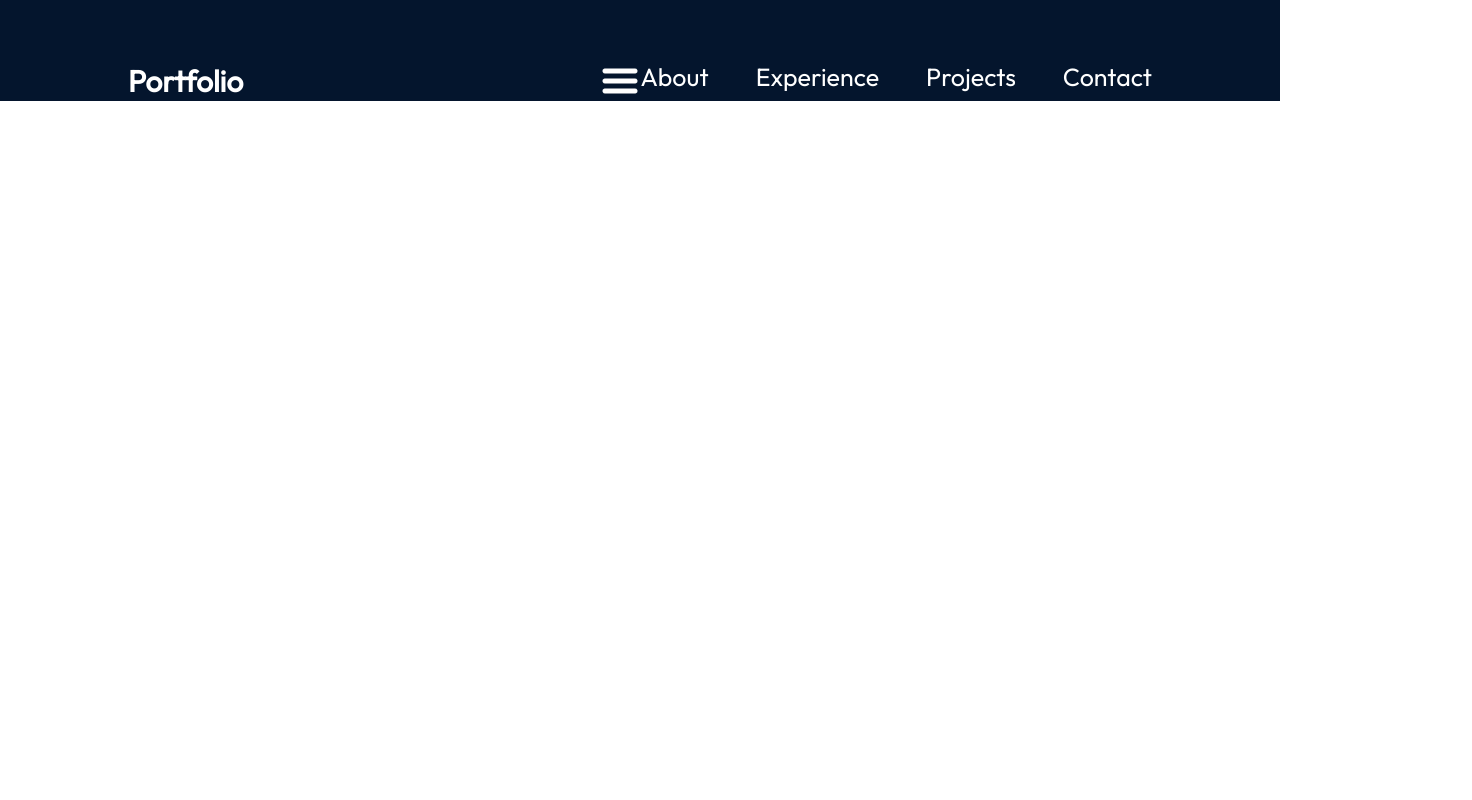
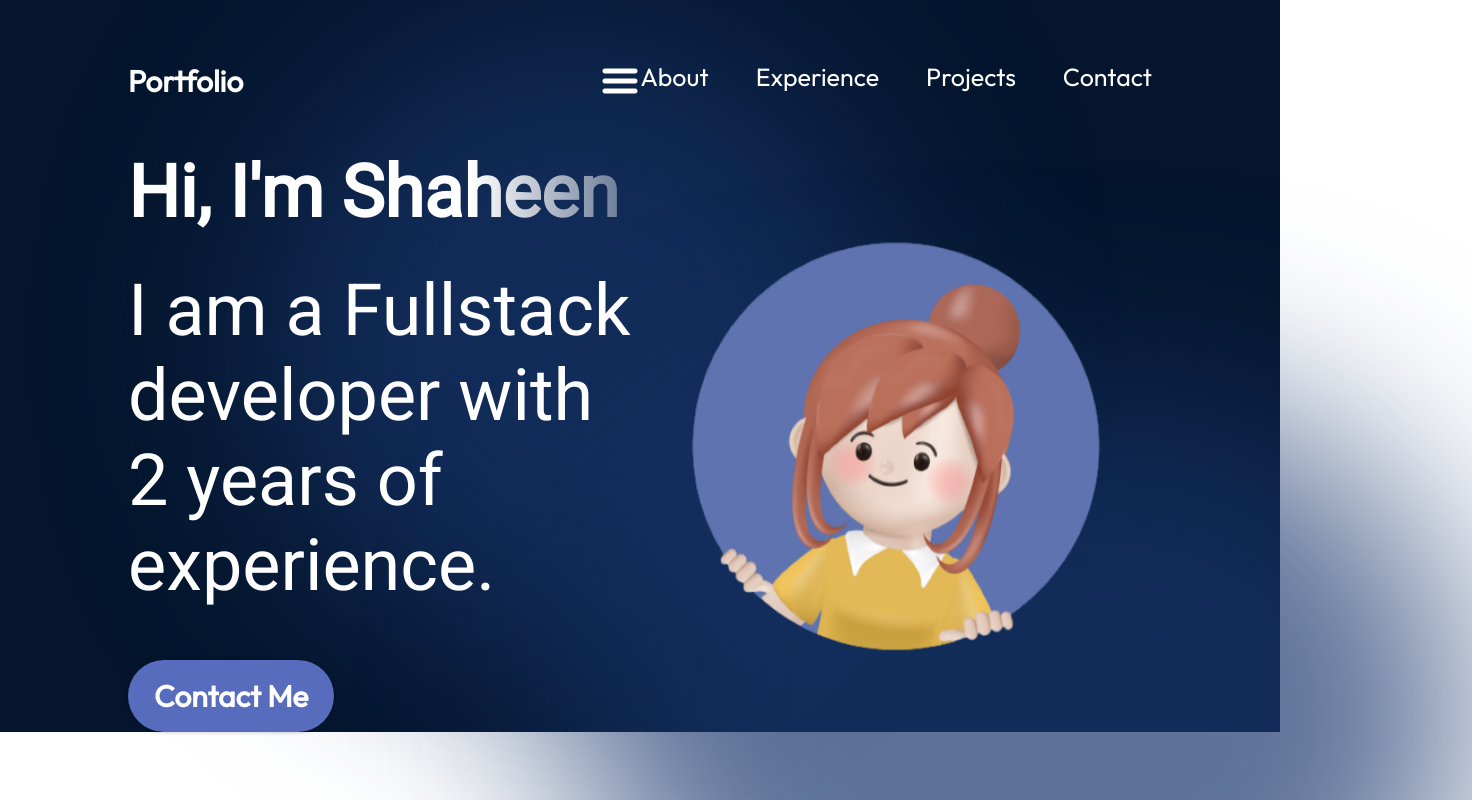
Before and after one commit to vthz/portfolio-website, a React (Vite) app: page / in a window 1280 px wide. Shown: the top 800 px of the page, 1472 px wide, since content can reach past the window. Built offline with nearby package versions, Linux system fonts and the light colour scheme.

Commit message:
Hero section completed

```diff
--- a/src/App.jsx
+++ b/src/App.jsx
@@ -1,10 +1,12 @@
 import styles from './App.module.css'
 import Navbar from './components/Navbar/Navbar'
+import Hero from "./components/Hero/Hero"
 
 function App() {
 
   return <div className={styles.App}>
     <Navbar/>
+    <Hero/>
   </div>
 }
 
--- /dev/null
+++ b/src/components/Hero/Hero.jsx
@@ -0,0 +1,20 @@
+import React from 'react'
+import { getImageUrl } from '../../utils'
+import styles from "./Hero.module.css";
+
+const Hero = () => {
+  return (
+  <section className={styles.container}>
+    <div className={styles.content}>
+        <h1 className={styles.title}>Hi, I'm Shaheen</h1>
+        <p className={styles.description}>I am a Fullstack developer with 2 years of experience.</p>
+        <a className={styles.contactBtn} href="mailto:snshohin@gmail.com">Contact Me</a>
+    </div>
+    <img className={styles.heroImg} src={getImageUrl("hero/heroImage.png")} alt='Profile pic'/>
+    <div className={styles.topBlur}/>
+    <div className={styles.bottomBlur}/>
+  </section>
+  )
+}
+
+export default Hero
--- /dev/null
+++ b/src/components/Hero/Hero.module.css
@@ -0,0 +1,106 @@
+@import "../../vars.css";
+
+.container{
+    position: relative;
+    display: flex;
+    align-items: center;
+    justify-content: space-between;
+    margin-top: 49px;
+    z-index: 1;
+    margin-left: 10%;
+    margin-right: 10%;
+}
+
+.content{
+    display: flex;
+    flex-direction: column;
+    align-items: flex-start;
+    color: var(--color-text);
+    z-index: 1;
+}
+
+.title{
+    font-size: 72px;
+    font-weight: 900;
+    margin-bottom: 33px;
+    font-family: var(--font-roboto);
+    background: linear-gradient(90deg, rgba(255,255,255,1) 70%, rgba(255,255,255,0) 120%);
+    -webkit-text-fill-color: transparent;
+    -webkit-background-clip: text;
+}
+
+.description{
+    font-size: 72px;
+    font-family: var(--font-roboto);
+    margin-bottom: 52px;
+}
+
+.contactBtn{
+    text-decoration: none;
+    background-color: var(--color-primary);
+    color: var(--color-text);
+    border-radius: 100px;
+    font-size: 30px;
+    font-weight: 600;
+    padding: 17px 26px;
+    box-shadow: 0 0 4px rgba(0,0,0,0.25)
+}
+
+.heroImg{
+    width: 50%;
+    z-index: 1;
+    animation-name: floating;
+    animation-duration: 3s;
+    animation-iteration-count: infinite;
+    animation-timing-function: ease-in-out;
+}
+
+@keyframes floating{
+    0% {
+        transform: translate(0, 0px);
+    }
+    50% {
+        transform: translate(0, 10px);
+    }
+    100% {
+        transform: translate(0, -0px);
+    }
+}
+
+.topBlur{
+    position: absolute;
+    width: 50vw;
+    height: 50vw;
+    min-width: 350px;
+    min-height: 350px;
+    top:-128px;
+    left:10vw;
+    border-radius: 764px;
+    background: rgba(25,55,109,0.7);
+    filter: blur(100px);
+    z-index: 0;
+}
+
+.bottomBlur{
+    position: absolute;
+    width: 70vw;
+    height: 50vw;
+    min-width: 350px;
+    min-height: 250px;
+    top:246px;
+    right:-25vw;
+    border-radius: 764px;
+    background: rgba(25,55,109,0.7);
+    filter: blur(100px);
+    z-index: 0;
+}
+
+@media screen and (max-width:830px){
+    .container{
+        flex-direction: column-reverse;
+    }
+
+    .content{
+        align-items: center;
+    }
+}
--- a/src/vars.css
+++ b/src/vars.css
@@ -7,5 +7,5 @@
     --color-bg: #04152d;
 
     /*Fonts*/
-    --font-robot: "Roboto";
+    --font-roboto: "Roboto";
 }
```
